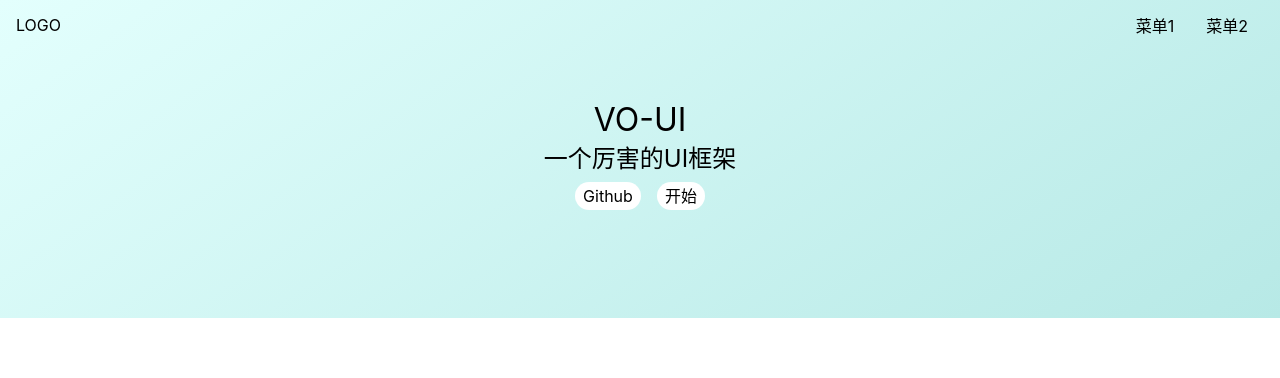
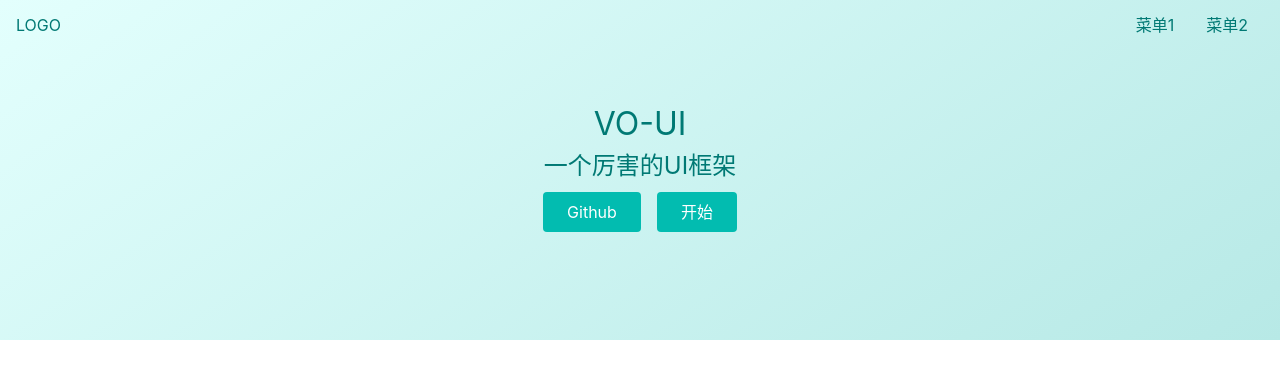
Before and after one commit to violateer/vo-ui, a Vue app: page / in a window 1280 px wide. Shown: the top 378 px of the page. Built offline with nearby package versions, Linux system fonts and the light colour scheme; the HTML template or start-up script is replaced by a standard one.

Commit message:
给文字和链接添加样式

```diff
--- a/src/components/Topnav.vue
+++ b/src/components/Topnav.vue
@@ -28,7 +28,10 @@
 </script>
 
 <style lang="scss" scoped>
+$color: #007974;
+
 .topnav {
+    color: $color;
     display: flex;
     padding: 16px;
     position: fixed;
--- a/src/index.scss
+++ b/src/index.scss
@@ -13,7 +13,7 @@
     text-decoration: none;
     color: inherit;
     &:hover {
-        border-bottom: 1px solid;
+        text-decoration: underline;
         cursor: pointer;
     }
 }
@@ -29,6 +29,8 @@
 
 body {
     font-size: 16px;
+    line-height: 1.5;
+    color: #1d2c40;
     // 跨平台中文字体解决方案
     // https://github.com/zenozeng/fonts.css/
     font-family: -apple-system, "Noto Sans", "Helvetica Neue", Helvetica, "Nimbus Sans L", Arial, "Liberation Sans", "PingFang SC", "Hiragino Sans GB", "Noto Sans CJK SC", "Source Han Sans SC", "Source Han Sans CN", "Microsoft YaHei", "Wenquanyi Micro Hei", "WenQuanYi Zen Hei", "ST Heiti", SimHei, "WenQuanYi Zen Hei Sharp", sans-serif;
--- a/src/views/Home.vue
+++ b/src/views/Home.vue
@@ -22,12 +22,17 @@
 </script>
 
 <style lang="scss" scoped>
+$green: #02bcb0;
+$border-radius: 4px;
+$color: #007974;
+
 .topnavAndBanner {
     background: rgb(227, 255, 253);
     background: linear-gradient(145deg, rgba(227, 255, 253, 1) 0%, rgba(183, 233, 230, 1) 100%);
 }
 
 .banner {
+    color: $color;
     padding: 100px 0;
     display: flex;
     justify-content: center;
@@ -39,13 +44,15 @@
 
         a {
             margin: 0 8px;
-            background: #fff;
+            background: $green;
+            color: white;
             display: inline-block;
-            $h: 28px;
-            height: $h;
-            line-height: $h;
-            border-radius: $h/2;
-            padding: 0 8px;
+            padding: 8px 24px;
+            border-radius: $border-radius;
+
+            &:hover {
+                text-decoration: none;
+            }
         }
     }
 }
```
